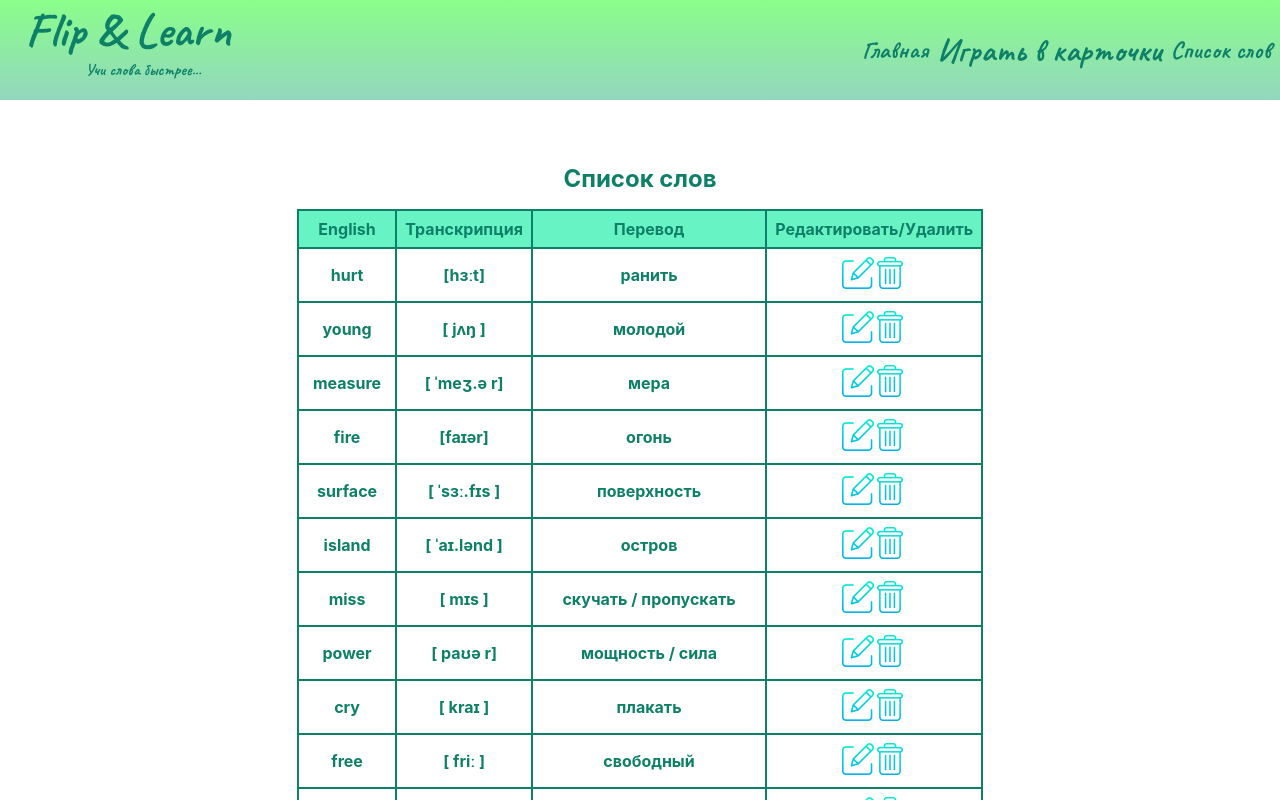
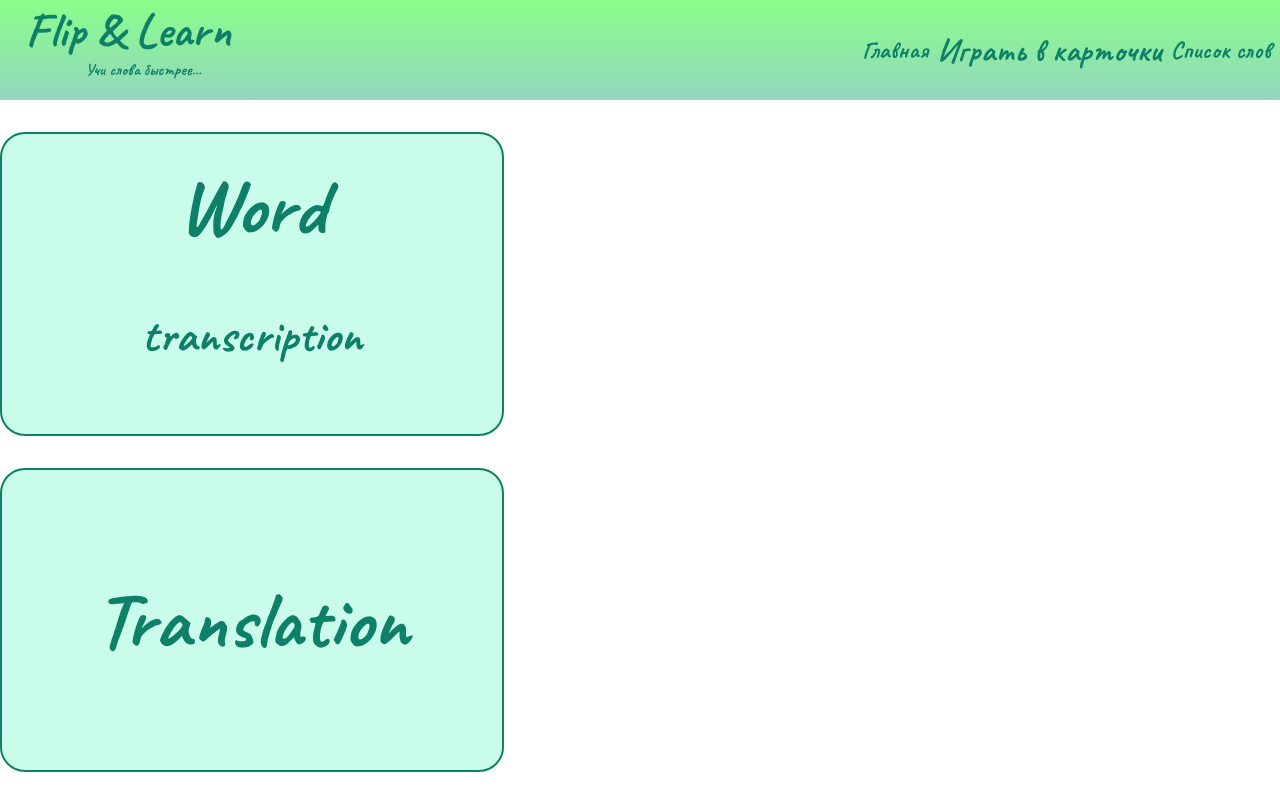
Before and after one commit to yanakin394/wordgame, a React (Create React App) app: page / in a window 1280 px wide. Shown: the top 800 px of the page. Built offline with nearby package versions, Linux system fonts and the light colour scheme.

Commit message:
card component created

```diff
--- a/src/App.js
+++ b/src/App.js
@@ -1,13 +1,13 @@
 import Table from './components/Table/Table';
 import Header from './components/Header/Header';
-import Footer from './components/Footer/Footer';
+import Card from './components/Card/Card';
 import './style/App.scss';
 
 function App() {
   return (
     <div className="App">
       <Header/>
-      <Table/>
+      <Card/>
     </div>
   );
 }
--- a/src/components/Card/Card.jsx
+++ b/src/components/Card/Card.jsx
@@ -0,0 +1,20 @@
+import style from './Card.module.scss';
+
+function Card() {
+    return (
+        <div className={style.card}>
+            {/* <p className={style.card__rule}>Нажмите на карточку, чтобы она перевернулась</p> */}
+            <div className={style.card__flipper}>
+                <div className={style.card__front}>
+                    <p className={style.card__word}>Word</p>
+                    <p className={style.card__transcription}>transcription</p>
+                </div>
+                <div className={style.card__back}>
+                    <p className={style.card__translation}>Translation</p>
+                </div>
+            </div>
+        </div>
+    );
+}
+
+export default Card;
--- /dev/null
+++ b/src/components/Card/Card.module.scss
@@ -0,0 +1,50 @@
+@import '../../style/vars.scss';
+@import '../../style/templates.scss';
+
+.card{
+    width: 340px;
+    height: 480px;
+}
+.card__flipper{
+
+}
+.card__rule{
+    @include txt-style;
+}
+.card__front,
+.card__back{
+
+    background-color: rgb(202, 252, 235);
+    margin: 2rem auto;
+    width: 500px;
+    height: 300px;
+    border: 2px solid $main-color;
+    border-radius: 25px;
+    display: flex;
+    flex-direction: column;
+    justify-content: center;
+    align-items: center;
+}
+/* .card__front{
+    transform: perspective(600px) rotateY(0deg);
+}
+.card__back{
+    transform: perspective(600px) rotateY(180deg);
+    background-color: #f1f1f1;
+}
+.card:hover > .card.__front{
+    transform: perspective(600px) rotateY(-180deg);
+}
+.card:hover > .card__back{
+    transform: perspective(600px) rotateY(0deg);
+} */
+.card__word,
+.card__translation{
+    margin: 0;
+    @include txt-style;
+    font-size: 5rem;
+}
+.card__transcription{
+    @include txt-style;
+    font-size: 3rem;
+}
--- a/src/components/Header/Header.module.scss
+++ b/src/components/Header/Header.module.scss
@@ -58,3 +58,7 @@
     transform: scale(1.1);
     opacity: 0.8;
 }
+.nav__item:hover {
+    transform: scale(1.1);
+    opacity: 0.8;
+}
--- /dev/null
+++ b/src/style/templates.scss
@@ -0,0 +1,4 @@
+@mixin txt-style{
+    font-family: 'Caveat';
+    color: $main-color;
+}
```
Also changed, not shown: src/assets/icons/remove.png (deleted), src/assets/icons/trash.png (deleted), src/components/Card/Card.scss (deleted).
